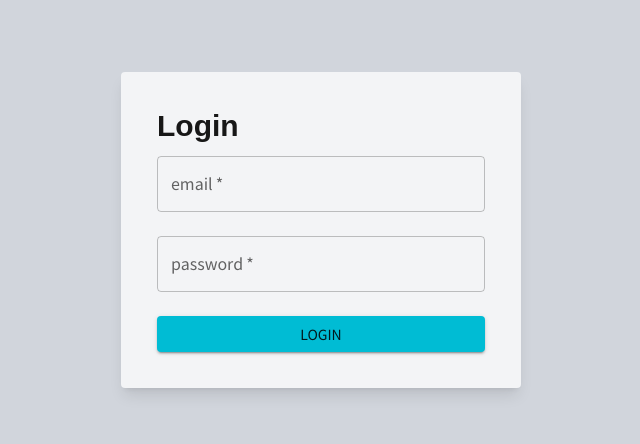
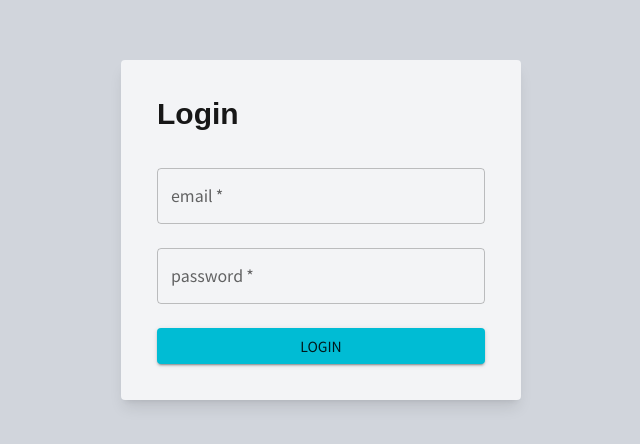
Before and after one commit to r7chardgh/frontend-tdd-demo, a Next.js app: page / in a window 1280 px wide. Shown: the part 170-614 px from the top of the page, without its empty margins (319-959 px from the left). Built offline with nearby package versions, Linux system fonts and the light colour scheme; no server answers; what @mui/material-nextjs would draw is missing.

Commit message:
optimize ui - login page

```diff
--- a/app/page.tsx
+++ b/app/page.tsx
@@ -7,8 +7,8 @@ export default async function Home() {
     redirect('/home');
   }
   return (
-    <main className={`${!!cookieStore.has('secret') ? "pointer-events-none grayscale" : ""}`}>
-      <section className="h-svh flex justify-center items-center  bg-gray-300">
+    <main className={` ${!!cookieStore.has('secret') ? "pointer-events-none grayscale" : ""}`}>
+      <section className="h-svh flex justify-center items-center  bg-gray-300 px-9">
         <LoginForm />
       </section>
     </main>
--- a/features/login/component/LoginForm.tsx
+++ b/features/login/component/LoginForm.tsx
@@ -33,7 +33,7 @@ const LoginForm = () => {
   //A LOT MORE WORK TO IMPROVE,BUT I DON'T HAVE TIME TO DO IT
   //validate for email & password
   return (
-    <div className='flex flex-col gap-3 p-9 w-full sm:w-100 mx-auto rounded-sm shadow-lg bg-gray-100'>
+    <div className='flex flex-col gap-9 p-9 w-full sm:w-100 mx-auto rounded-sm shadow-lg bg-gray-100'>
 
       <h1 className=' capitalize font-bold text-3xl'>Login</h1>
       <form data-testid="test:form" className='flex flex-col gap-6' onSubmit={e => handleSubmit(e)}>
--- a/package.json
+++ b/package.json
@@ -12,16 +12,17 @@
     "test-components": "npx jest --testPathPattern components",
     "test-redux": "npx jest --testPathPattern redux",
     "test-ft-component": "npx jest --testPathPattern component"
-
   },
   "dependencies": {
     "@emotion/cache": "^11.14.0",
     "@emotion/react": "^11.14.0",
     "@emotion/styled": "^11.14.0",
+    "@mui/icons-material": "^7.1.0",
     "@mui/material": "^7.1.0",
     "@mui/material-nextjs": "^7.1.0",
     "@reduxjs/toolkit": "^2.8.2",
     "axios": "^1.9.0",
+    "motion": "^12.12.1",
     "next": "15.3.2",
     "react": "^19.0.0",
     "react-dom": "^19.0.0",
```
Also changed, not shown: 1 other file (tests, documents, lock files or other folders).
